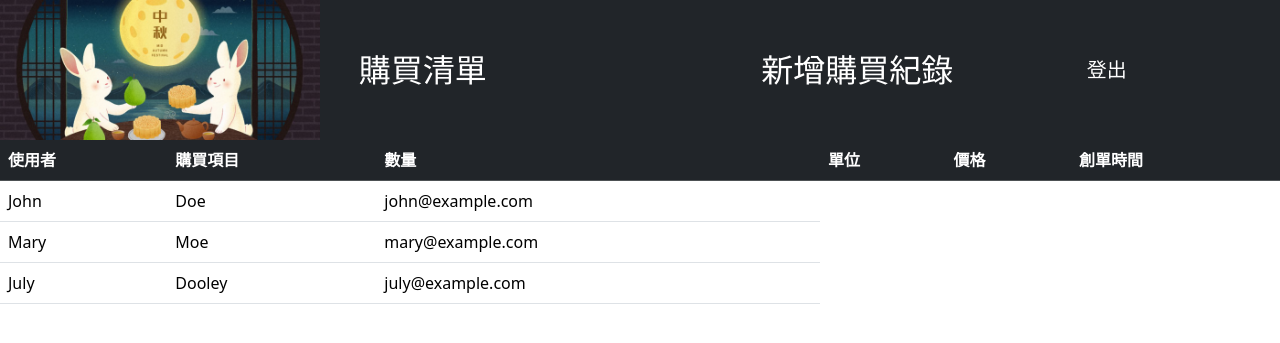
After one commit to WangSsuYen/Web_flask, a Flask app: page /all_list in a window 1280 px wide. The commit adds this page. Shown: the top 343 px of the page. Run offline with Flask 3, Linux system fonts and the light colour scheme; the visitor is signed in with stand-in values (Sample User, id 1); data comes from the database, SQL or seed files in the repository.

Commit message:
新增list

```diff
--- a/app.py
+++ b/app.py
@@ -20,6 +20,12 @@ class connect_data:
             "charset": "utf8"}
 
 
+@app.route("/logout")
+def logout():
+    session.pop('username', None)
+    return redirect(url_for("login"))
+
+
 @app.route("/", methods=["GET", "POST"])
 def login():
     mesg = None
@@ -38,7 +44,7 @@ def login():
 
             if result:
                 session['username'] = request.form.get("phone")
-                return redirect(url_for("insert"))
+                return redirect(url_for("all_list"))
             else:
                 mesg = "用户名或密码错误"
                 return render_template("login.html", errmsg=mesg)
@@ -137,10 +143,36 @@ def insert():
         return render_template("insert.html", succ_msg=succ_mesg)
 
 
-@app.route("/logout")
-def logout():
-    session.pop('username', None)
-    return redirect(url_for("login"))
+@app.route("/all_list")
+def all_list():
+    chi_col_name = {"user_id": "使用者", "item": "購買項目", "count": "數量", "kind": "單位",
+                    "amount": "價格", "creat_time": "創單時間"}
+    mesg = None
+    succ_mesg = None
+    if request.method == "GET":
+        if "username" not in session:
+            return redirect(url_for("login"))
+        else:
+            print(session["username"])
+            connection = connect_data()
+            conn = sql.connect(**connection.db_setting)
+            cursor = conn.cursor()
+            cursor.execute(
+                "SELECT * FROM buy_food_tb ORDER BY user_id;")
+            result = cursor.fetchall()
+            # --取欄位名稱
+            col_name = []
+            for col in cursor.description:
+                col_name.append(col[0])
+            # --將欄位名稱中文化
+            col_name_mapped = []
+            for col in col_name:
+                col_name_mapped.append(chi_col_name.get(col))
+            print(col_name_mapped)
+            print(result)
+            # --
+
+            return render_template("all_list.html", col=col_name_mapped)
 
 
 if __name__ == '__main__':
--- /dev/null
+++ b/templates/all_list.html
@@ -0,0 +1,30 @@
+{% extends 'insert.html' %}
+{% block bodyarea %}
+<table class="table">
+    <thead class="table-dark">
+      <tr>
+        {% for a in col %}
+        <th>{{a}}</th>
+        {% endfor %}
+      </tr>
+    </thead>
+    <tbody>
+      <tr>
+        <td>John</td>
+        <td>Doe</td>
+        <td>john@example.com</td>
+      </tr>
+      <tr>
+        <td>Mary</td>
+        <td>Moe</td>
+        <td>mary@example.com</td>
+      </tr>
+      <tr>
+        <td>July</td>
+        <td>Dooley</td>
+        <td>july@example.com</td>
+      </tr>
+    </tbody>
+  </table>
+
+{% endblock bodyarea %}
--- a/templates/insert.html
+++ b/templates/insert.html
@@ -96,7 +96,7 @@
                 <img src="{{url_for('static', filename='images/Background.jpg') }}" width="320px" height="140px">
             </div>
             <div class="col-md-4 text-center text-wrap">
-                <a href="#" class="h2 text-white text-decoration-none">購買清單</a>
+                <a href="/all_list" class="h2 text-white text-decoration-none">購買清單</a>
             </div>
             <div class="col-md-4 text-center">
                 <a href="/ins" class="h2 text-white text-decoration-none">新增購買紀錄</a>
@@ -106,6 +106,8 @@
             </div>
         </div>
     </div>
+    {% block bodyarea %}
+    <form  method = "post">
         {% if succ_msg %}
         <div class="alert alert-success alert-dismissible fade show text-center">
             <button type="button" class="btn-close" data-bs-dismiss="alert"></button>
@@ -118,8 +120,6 @@
             <strong>注意!</strong>{{errmsg}}
         </div>
         {% endif %}
-    {% block bodyarea %}
-    <form  method = "post">
         <div class="container-fluid d-flex align-items-center justify-content-center">
             <div class="shadow p-3 mb-5 rounded col-md-9 bg-success text-dark bg-opacity-10">
                 <h1 class="text-center mt-3">購買清單</h1>
```
Lines whose indentation alone changed are shown as unchanged.
